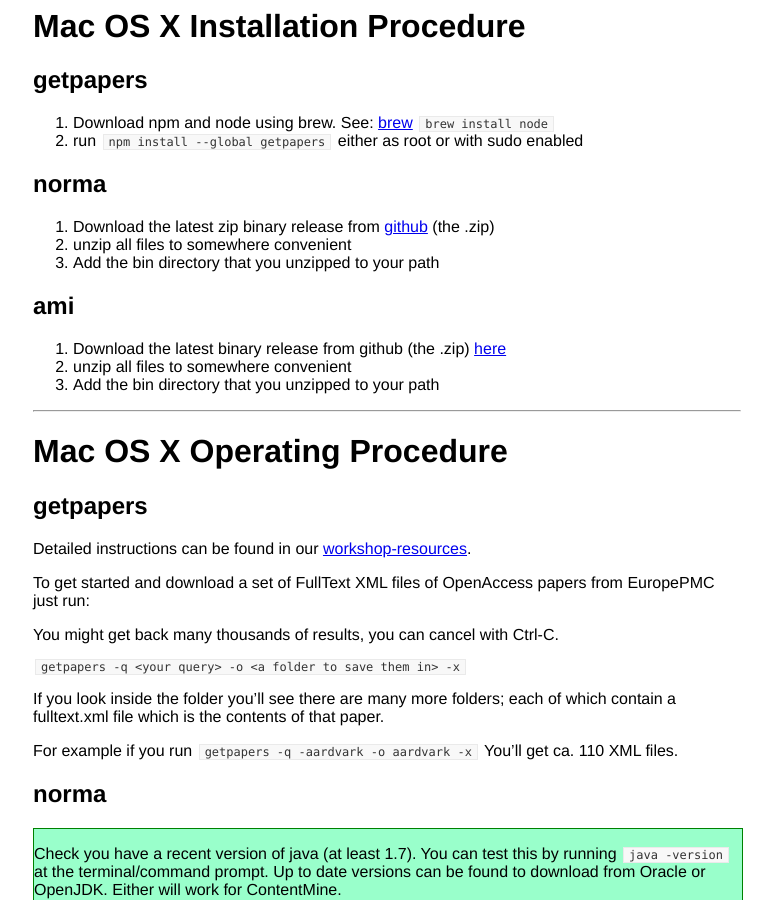
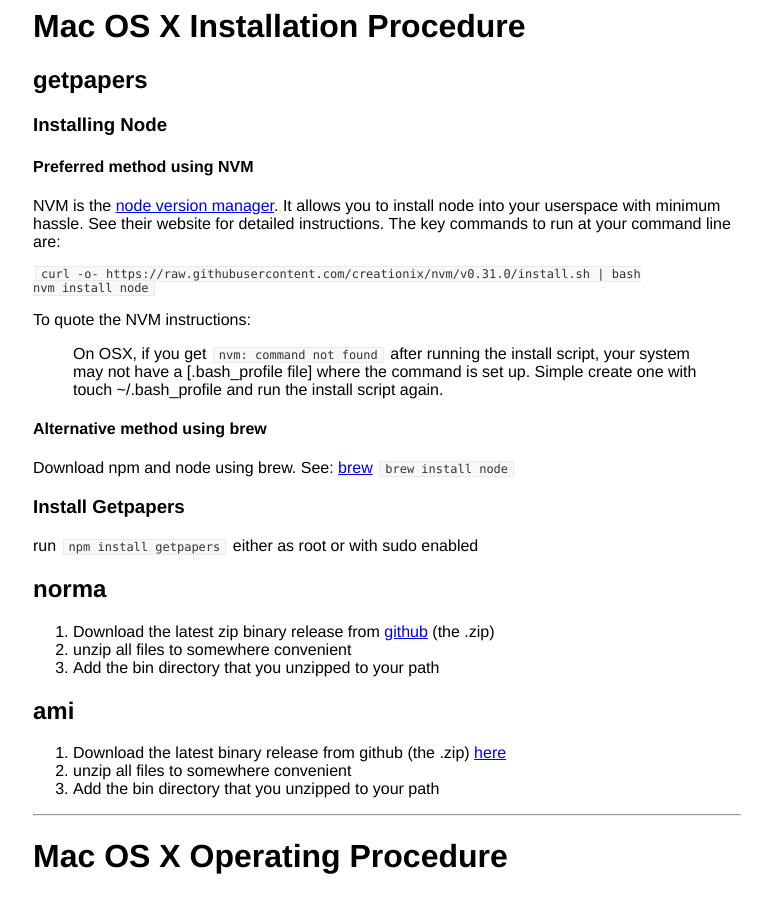
Before and after one commit to ContentMine/contentmine.github.io, a Jekyll site: the page built from osx.md, in a window 1280 px wide and 900 px high. Shown: the whole window, without its empty margins (253-1027 px from the left). Built offline with Jekyll 4.4.1, drawn with Linux system fonts in a browser that asks for light colours.

Commit message:
Add NVM instructions for OSX

````diff
--- /dev/null
+++ b/_includes/node-from-nvm.md
@@ -0,0 +1,9 @@
+
+#### Preferred method using NVM
+
+NVM is the [node version manager](https://github.com/creationix/nvm). It allows you to install node into your userspace with minimum hassle. See their website for detailed instructions. The key commands to run at your command line are:
+
+```
+curl -o- https://raw.githubusercontent.com/creationix/nvm/v0.31.0/install.sh | bash
+nvm install node
+```
--- a/osx.md
+++ b/osx.md
@@ -5,9 +5,22 @@ title: Mac OS X Installation
 # Mac OS X Installation Procedure
 
 ## getpapers
-1. Download npm and node using brew. See: [brew](http://brew.sh/)
+
+### Installing Node
+
+{% include node-from-nvm.md %}
+
+To quote the NVM instructions:
+
+> On OSX, if you get `nvm: command not found` after running the install script, your system may not have a [.bash_profile file] where the command is set up. Simple create one with touch ~/.bash_profile and run the install script again.
+
+#### Alternative method using brew
+Download npm and node using brew. See: [brew](http://brew.sh/)
     `brew install node`
-1. run `npm install --global getpapers` either as root or with sudo enabled
+
+### Install Getpapers
+
+run `npm install getpapers` either as root or with sudo enabled
 
 ## norma
 {% include norma-from-zip.md %}
````
